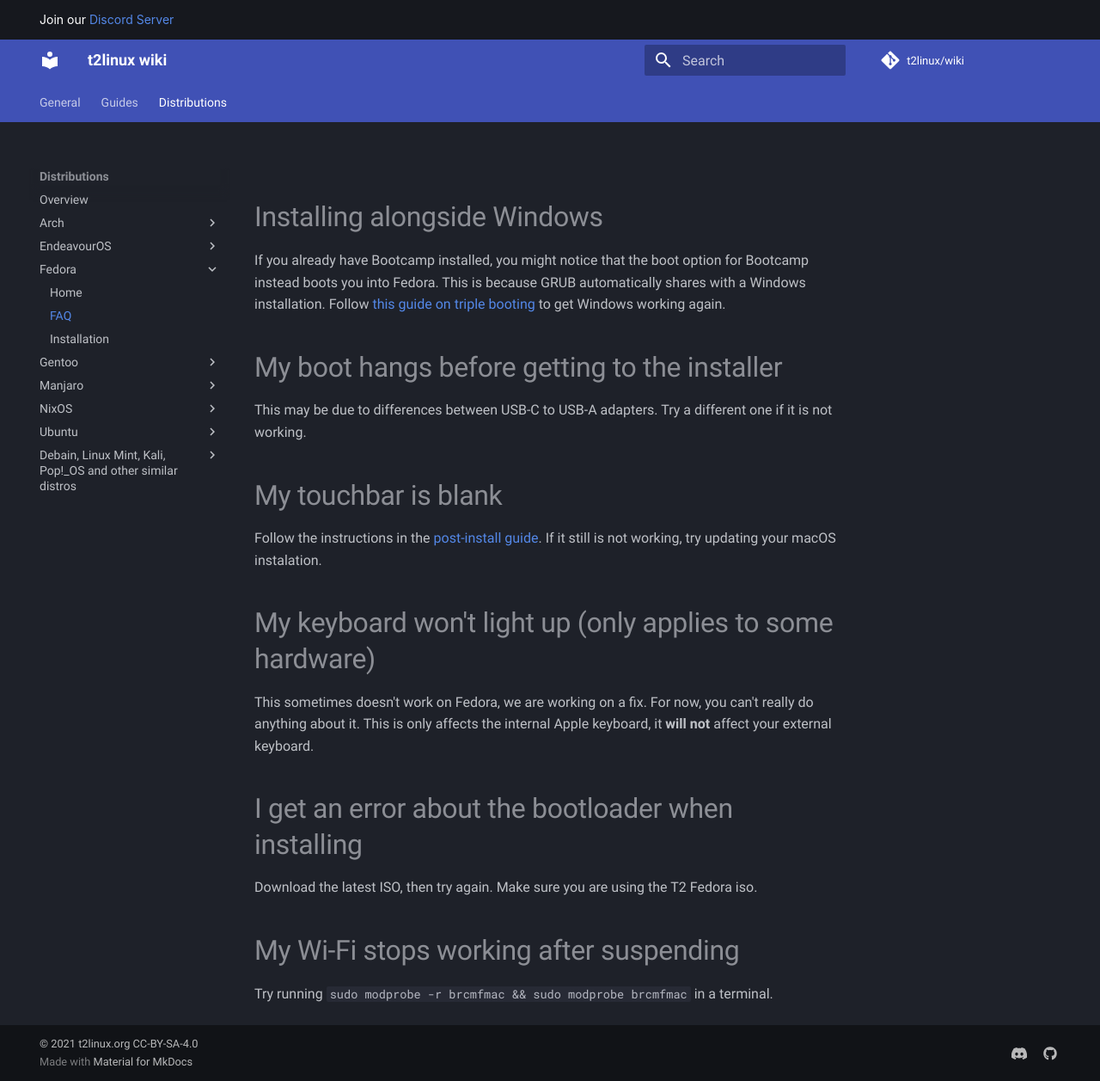
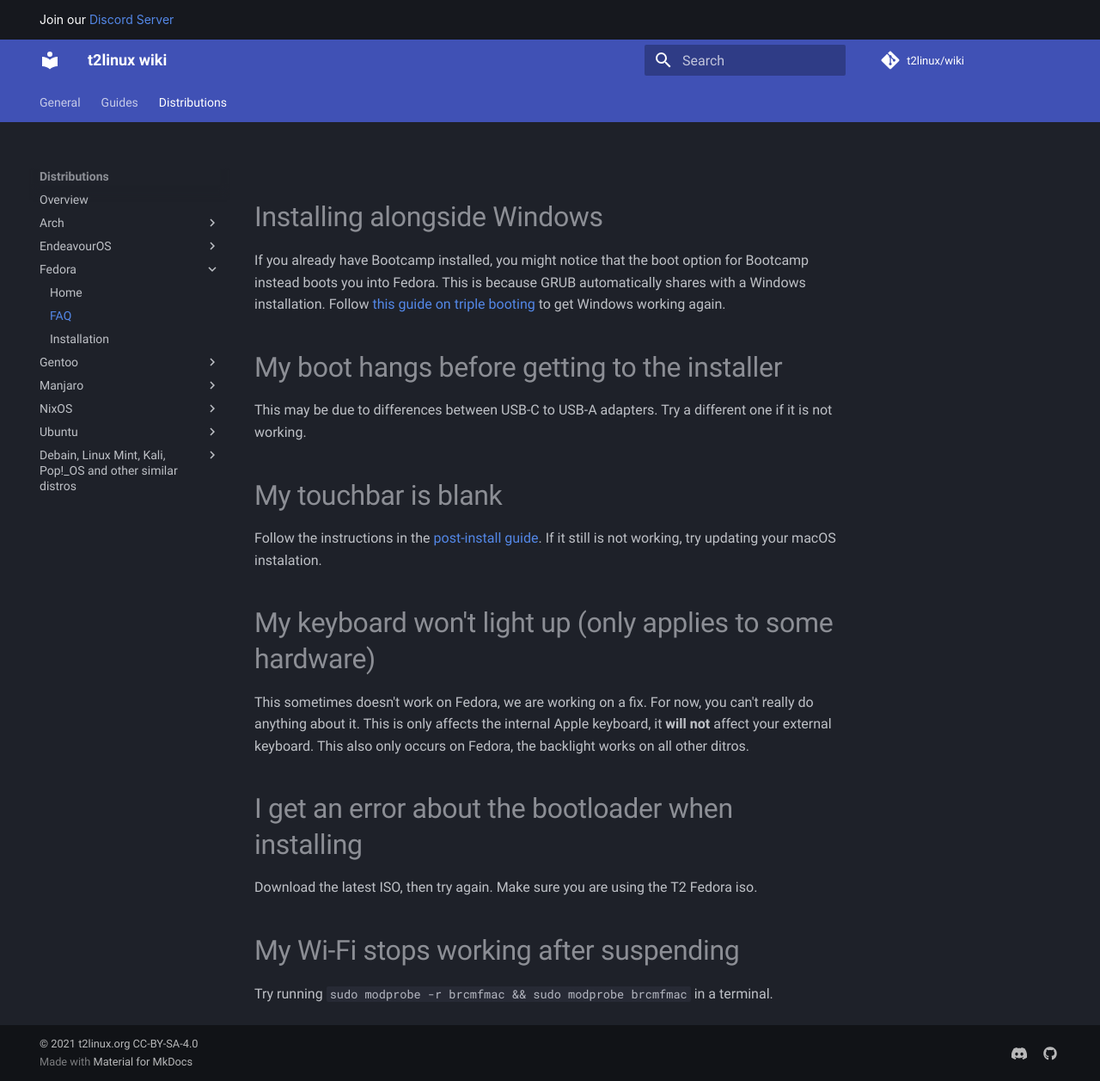
Before and after one commit to t2linux/wiki, an MkDocs documentation site: the page built from docs/distributions/fedora/faq.md, in a window 1280 px wide and 1257 px high. Shown: the whole window at 86% size. Built offline with MkDocs 1.6.1 and Material for MkDocs 9.7.7, drawn with Linux system fonts in a browser that asks for light colours; comment, search, counter and statistics services are not loaded.

Commit message:
Mention that backlight issues are Fedora specific

```diff
--- a/docs/distributions/fedora/faq.md
+++ b/docs/distributions/fedora/faq.md
@@ -12,7 +12,7 @@ Follow the instructions in the [post-install guide](https://wiki.t2linux.org/gui
 
 # My keyboard won't light up (only applies to some hardware)
 
-This sometimes doesn't work on Fedora, we are working on a fix. For now, you can't really do anything about it. This is only affects the internal Apple keyboard, it **will not** affect your external keyboard.
+This sometimes doesn't work on Fedora, we are working on a fix. For now, you can't really do anything about it. This is only affects the internal Apple keyboard, it **will not** affect your external keyboard. This also only occurs on Fedora, the backlight works on all other ditros.
 
 # I get an error about the bootloader when installing
 
```
